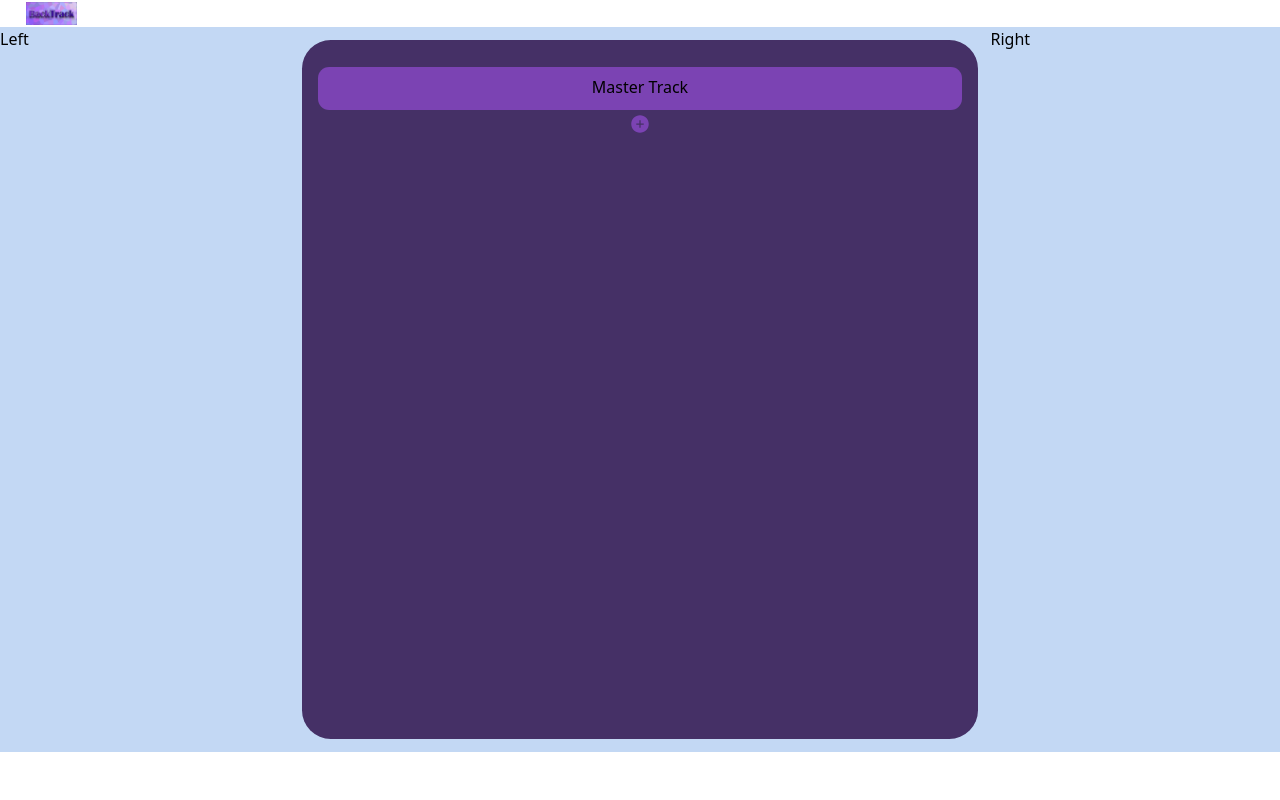
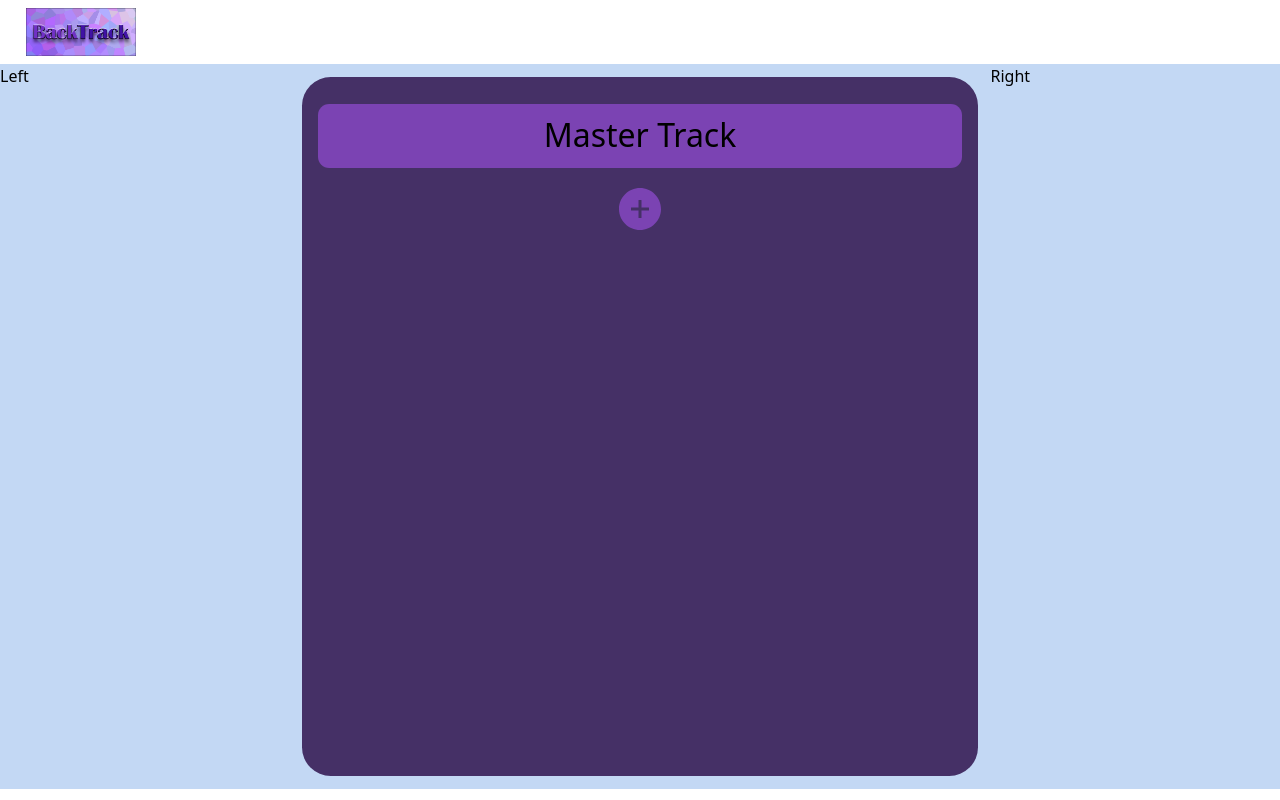
Before and after one commit to williamconvertino/backtrack, a Next.js app: page / in a window 1280 px wide. Built offline with nearby package versions, Linux system fonts and the light colour scheme.

Commit message:
Fixed some CSS styling

```diff
--- a/components/tracks/TrackHub.js
+++ b/components/tracks/TrackHub.js
@@ -20,8 +20,8 @@ function TrackHub() {
 
   const [tracks, setTracks] = useState([]);
 
-  const createTrack = (e) => {
-    setTracks( [...tracks, <li key={e[0].name}><Track title={e[0].name} /></li>] );
+  const createTrack = (fileList) => {
+    setTracks( [...tracks, <li key={fileList[0].name}><Track title={fileList[0].name} file={fileList[0]} /></li>] );
   }
 
   return (
--- a/styles/globals.css
+++ b/styles/globals.css
@@ -59,6 +59,7 @@ body {
 .track-hub {
   background-color: var(--light-dpurp);
   display: flex;
+  padding-top: 4%;
   flex-direction: column;
   border-radius: 1.8rem;
   height: 100%;
@@ -68,6 +69,8 @@ body {
   color: var(--light-mdpurp);
   width: auto;
   cursor: pointer;
+  height: 3rem;
+  margin-top: 2%;
 }
 
 .track-hub .add-track-button:hover {
@@ -78,13 +81,12 @@ body {
   /* Text */
   display: flex;
   justify-content: center;
-  padding-top: .5rem;
-
+  padding-top: 1%;
+  font-size: 2rem;
   /* Box */
   background-color: var(--light-mpurp);
-  margin-top: 4%;
   border-radius: .7rem;
-  height: 2.7rem;
+  height: 4rem;
   margin-left: 1rem;
   margin-right: 1rem;
   width: auto;
--- a/styles/nav.module.css
+++ b/styles/nav.module.css
@@ -2,7 +2,7 @@
     display: flex;
     align-items: center;
     justify-content:space-between;
-    height: 1.7rem;
+    height: 4rem;
     margin-left: 2%;
     margin-right: 2%;
     }
@@ -25,6 +25,6 @@
     }
 
 .logo {
-    max-height: 1.4rem;
+    max-height: 3rem;
     width: auto;
 }
```
